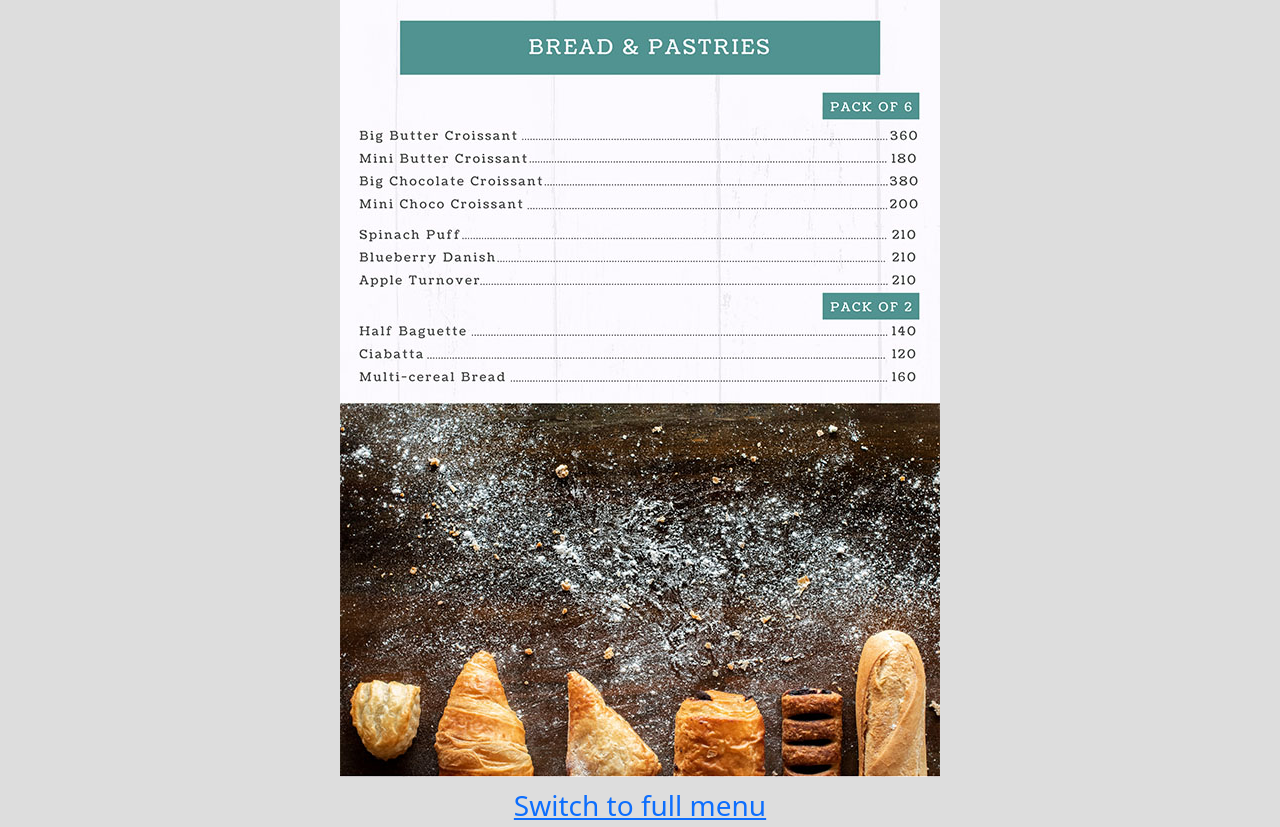
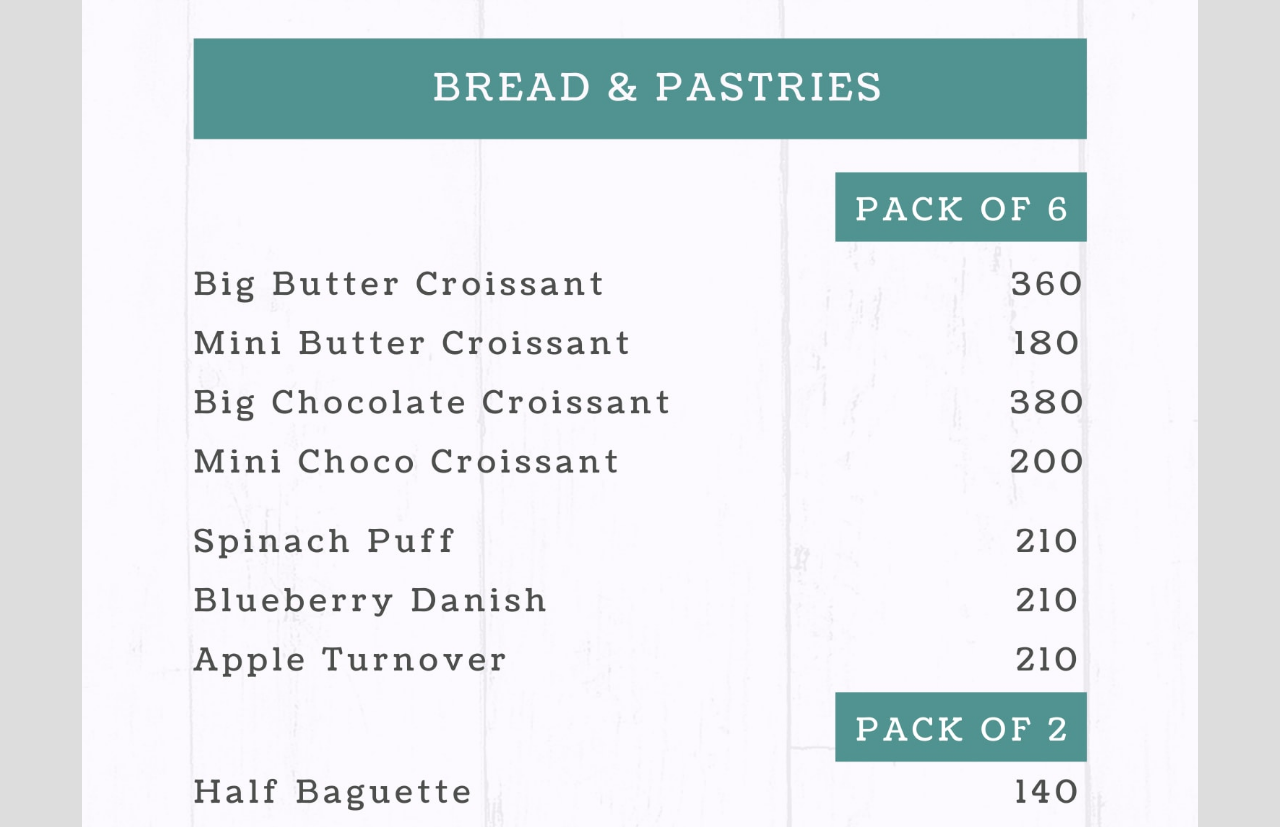
Before and after one commit to guevbread/website, a plain HTML site: page menu/bread.html in a window 1280 px wide. Shown: the top 827 px of the page. Drawn offline with nearby package versions, Linux system fonts and the light colour scheme.

Commit message:
Update bread menu

```diff
--- a/menu/bread.html
+++ b/menu/bread.html
@@ -18,7 +18,7 @@
 		<div class="container">
 			<div class="row align-items-center">
 				<div class="col text-center">
-					<img class="img-fluid" src="Bread-Menu.jpg" alt="Guev Bread Menu 2021">
+					<img class="img-fluid" src="Bread-Menu-Mobile.jpg" alt="Guev Bread Menu 2021">
 					<p class="fs-3 lh-lg">
 						<a href="full.html">Switch to full menu</a>
 					</p>
```
Also changed, not shown: menu/Bread-Menu-Mobile.jpg (added).
